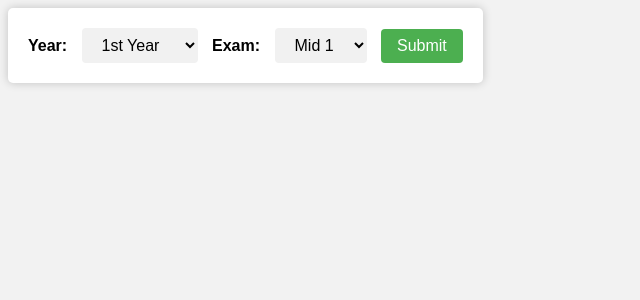
After one commit to thisisharshavardhan/HMS, a PHP site: page /update.php in a window 1280 px wide. The commit adds this page. Shown: the top 300 px of the page, without its empty margins (0-640 px from the left). Run offline with PHP 8.4, Linux system fonts and the light colour scheme; the visitor is signed in with stand-in values (Sample User, id 1).

Commit message:
new files added they are update.php

```diff
--- /dev/null
+++ b/update.php
@@ -0,0 +1,66 @@
+<?php
+    session_start();
+    if (!(isset($_SESSION['Logged_in']))) {
+        header("location: index.php");
+    }
+?>
+<!DOCTYPE html>
+<html lang="en">
+<head>
+    <meta charset="UTF-8">
+    <meta name="viewport" content="width=device-width, initial-scale=1.0">
+    <title>Update</title>
+    <style>
+        body {
+            font-family: Arial, sans-serif;
+            background-color: #f2f2f2;
+        }
+        form {
+            background-color: #fff;
+            padding: 20px;
+            border-radius: 5px;
+            box-shadow: 0 0 10px rgba(0, 0, 0, 0.2);
+            display: inline-block;
+            margin-bottom: 20px;
+        }
+        label {
+            display: inline-block;
+            margin-right: 10px;
+            font-weight: bold;
+        }
+        select {
+            padding: 8px 16px;
+            border: none;
+            border-radius: 4px;
+            background-color: #f1f1f1;
+            font-size: 16px;
+            margin-right: 10px;
+        }
+        input[type="submit"] {
+            background-color: #4CAF50;
+            color: #fff;
+            border: none;
+            border-radius: 4px;
+            padding: 8px 16px;
+            font-size: 16px;
+            cursor: pointer;
+        }
+    </style>
+</head>
+<body>
+<form>
+        <label for="year">Year:</label>
+        <select id="year" name="year">
+            <option value="1">1st Year</option>
+            <option value="2">2nd Year</option>
+            <option value="3">3rd Year</option>
+        </select>
+        <label for="exam">Exam:</label>
+        <select id="exam" name="exam">
+            <option value="mid1">Mid 1</option>
+            <option value="mid2">Mid 2</option>
+        </select>
+        <input type="submit" value="Submit">
+    </form>
+</body>
+</html>
```
Also changed, not shown: student.php (+1 -26 lines).
